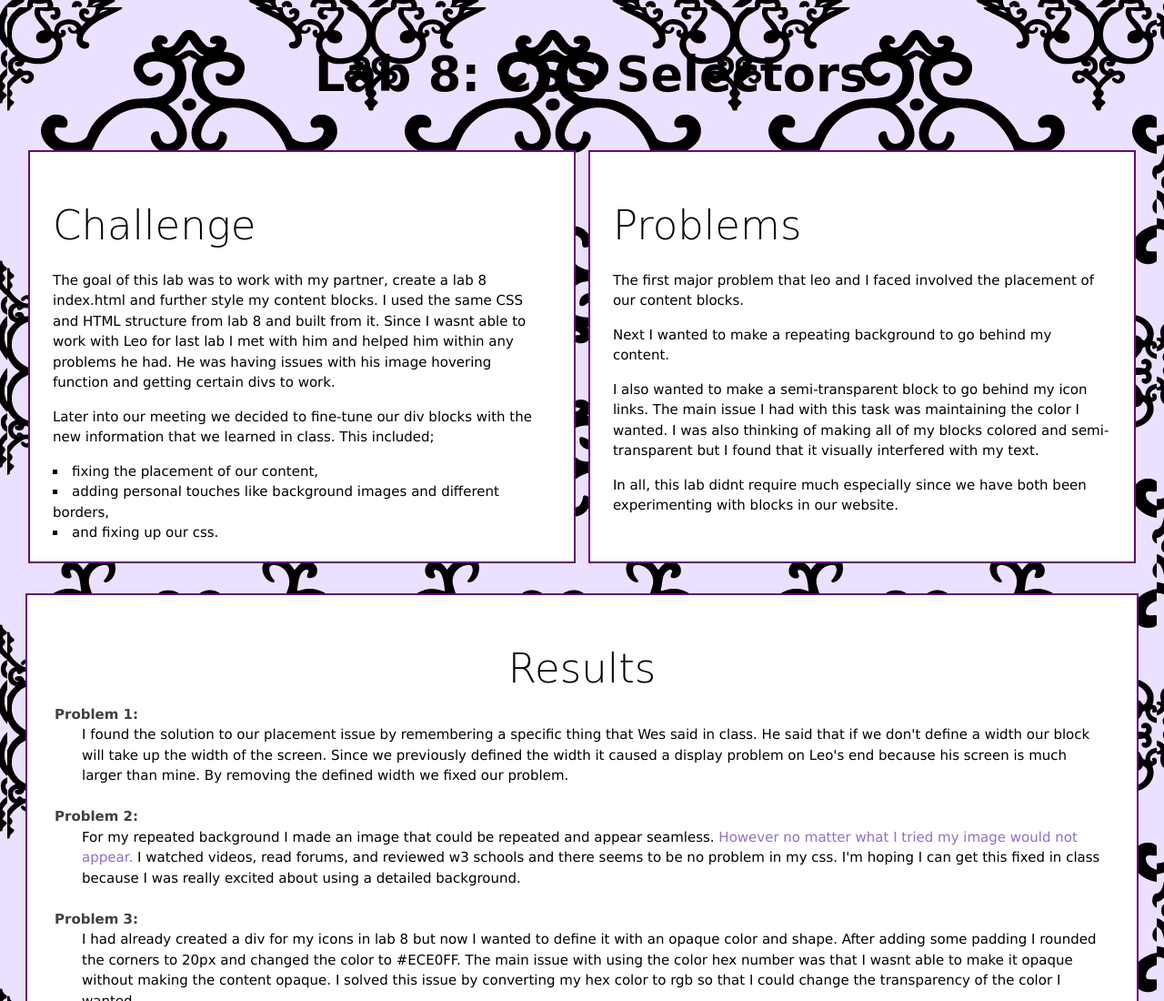
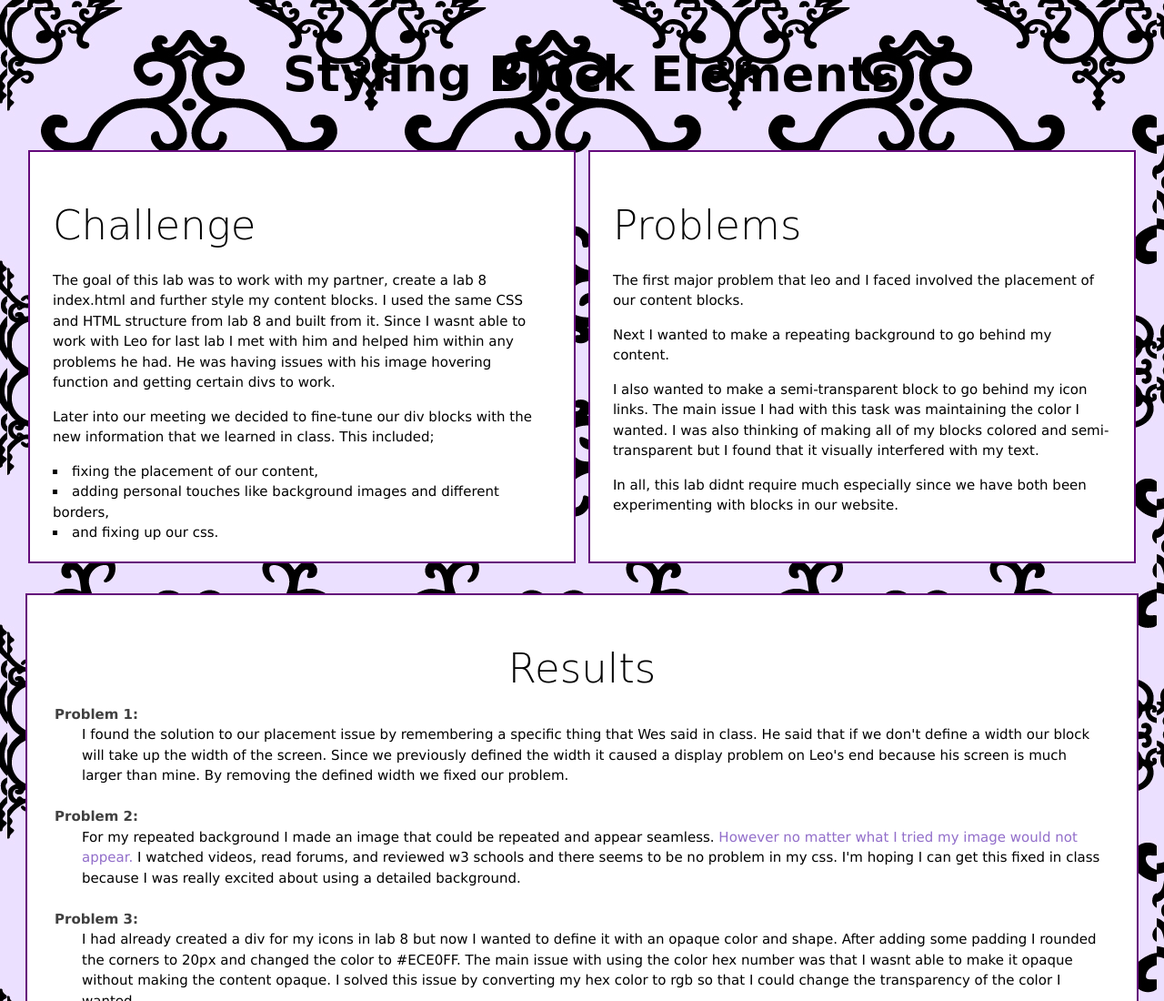
Before and after one commit to Eva-lyn/cst251, a plain HTML site: page lab9/index.html in a window 1280 px wide. Shown: the top 1100 px of the page at 91% size. Drawn offline with Linux system fonts and the light colour scheme; files whose address does not match are found by name.

```diff
--- a/lab9/index.html
+++ b/lab9/index.html
@@ -1,11 +1,11 @@
 <!DOCTYPE html>
 <html>
 	<head>
-		<title>Lab 8: CSS Selectors</title>
+		<title>Lab 9: Styling Block Elements</title>
 		<link rel="stylesheet" type="text/css" href="css/lab.css">
 	</head>
 	<body>
-    <div class=center> <h1>Lab 8: CSS Selectors</h1> </div>
+    <div class=center> <h1>Styling Block Elements</h1> </div>
 		<div id="wrapper">
         <div id="content-left">
              <h2>Challenge</h2>
```
Also changed, not shown: index.html (+1 -0 lines).
